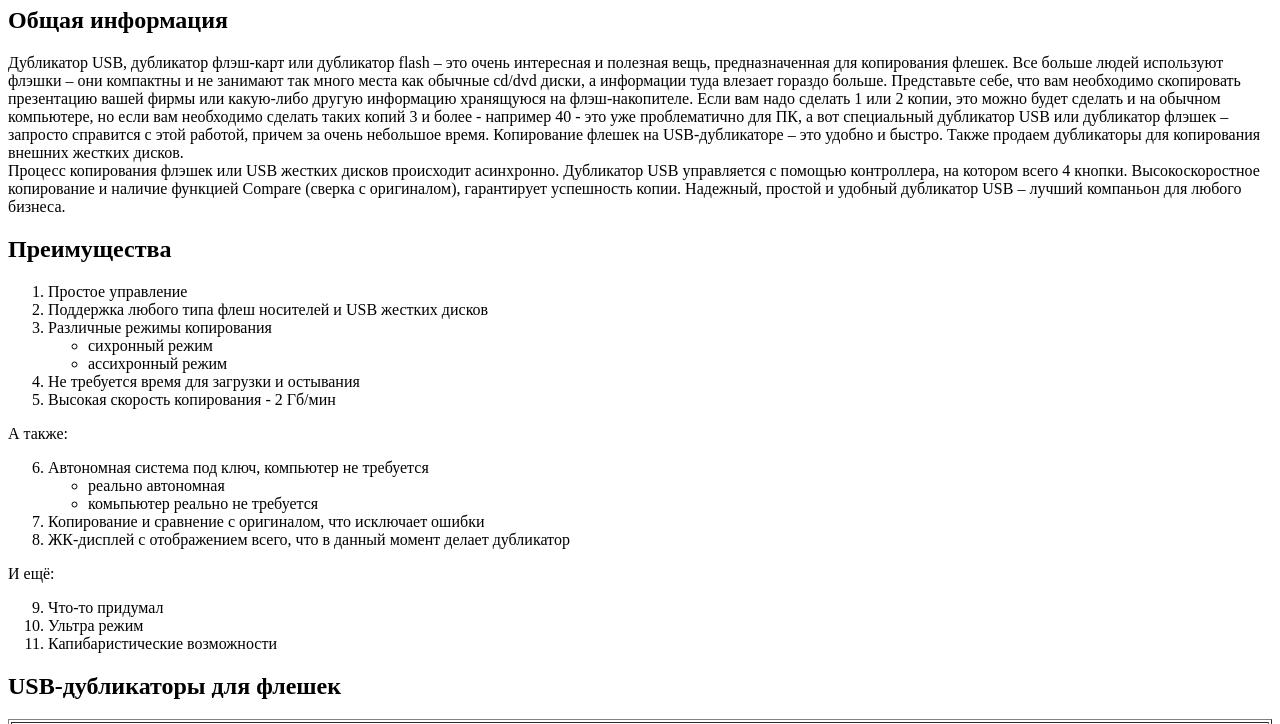
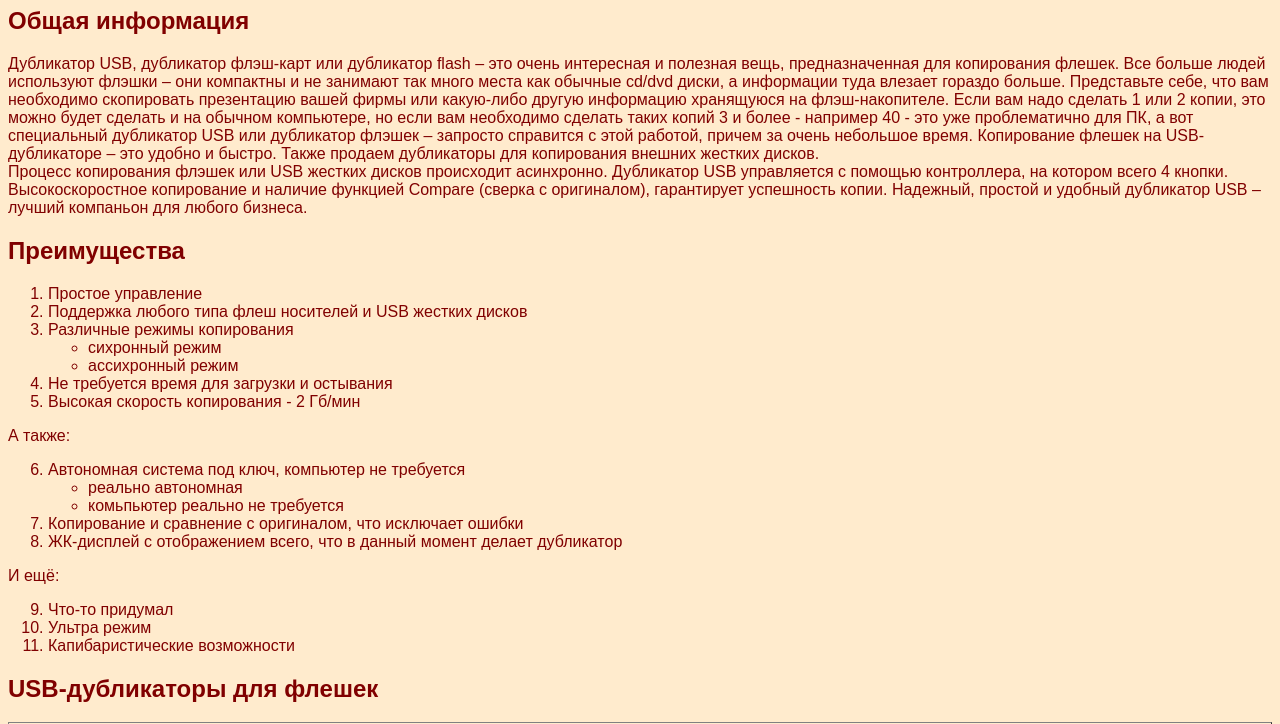
Before and after one commit to Helsey07/web-programming-labs, a plain HTML site: page lab2.html in a window 1280 px wide. Shown: the part 109-833 px from the top of the page. Drawn offline with Linux system fonts and the light colour scheme.

Commit message:
Стили body

```diff
--- a/lab2.html
+++ b/lab2.html
@@ -5,7 +5,7 @@
         <title>Петровичев Егор Васильевич. Лабораторная №2</title>
     </head>
 
-    <body>
+    <body style="background-color:blanchedalmond; color:maroon; font-family: Arial;">
         <header>
             НГТУ, ФБ, Лабораторная работа №2
             <hr>
```
